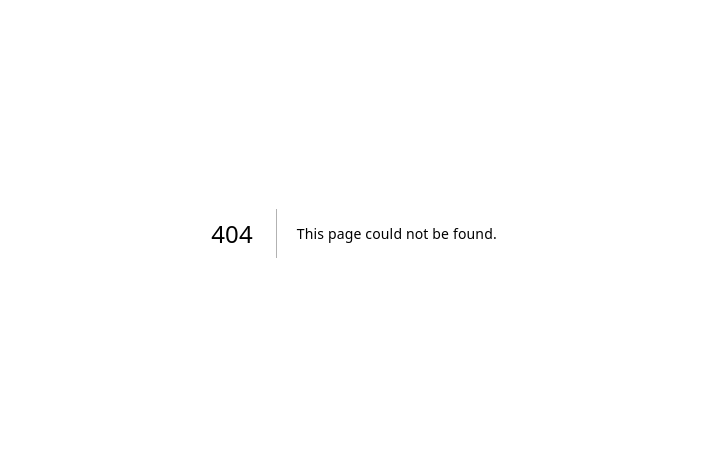
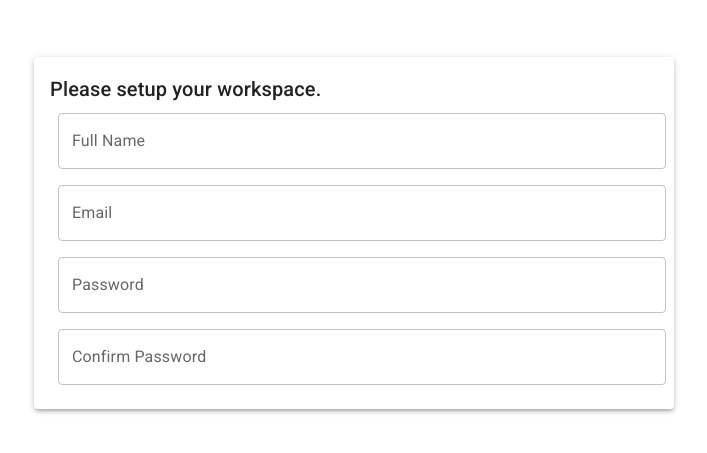
Before and after one commit to haotangio/aiffordable, a Next.js app: page /system/setup in a window 1280 px wide. Before the commit this address had no page. Shown: the part 167-620 px from the top of the page, without its empty margins (286-993 px from the left). Built offline with nearby package versions, Linux system fonts and the light colour scheme.

Commit message:
feat: dummy components

```diff
--- /dev/null
+++ b/packages/design-system/components/PaperCard.tsx
@@ -0,0 +1,9 @@
+import {Paper, PaperProps} from "@mui/material";
+
+export function PaperCard({ children, sx, ...rest }: PaperProps) {
+  return (
+    <Paper {...rest} sx={{ padding: 2, ...sx }} elevation={3}>
+      {children}
+    </Paper>
+  );
+}
--- /dev/null
+++ b/packages/design-system/components/index.ts
@@ -0,0 +1 @@
+export * from './PaperCard';
--- /dev/null
+++ b/packages/design-system/index.ts
@@ -0,0 +1 @@
+export * from './AiffordableRootLayout';
--- a/packages/design-system/index.tsx
+++ /dev/null
@@ -1 +0,0 @@
-export {AiffordableRootLayout} from './AiffordableRootLayout';
--- /dev/null
+++ b/packages/design-system/layouts/FullscreenCenterLayout.tsx
@@ -0,0 +1,9 @@
+import {Box} from "@mui/material";
+
+export function FullscreenCenterLayout({children}: Readonly<{ children: React.ReactNode }>) {
+  return (
+    <Box justifyContent="center" alignItems="center" display="flex" minHeight="100vh" minWidth="100vw">
+      {children}
+    </Box>
+  );
+}
--- /dev/null
+++ b/packages/design-system/layouts/index.ts
@@ -0,0 +1 @@
+export * from './FullscreenCenterLayout';
--- /dev/null
+++ b/packages/system-management/components/KickOffForm.tsx
@@ -0,0 +1,14 @@
+import {Box, TextField} from "@mui/material";
+
+export function KickOffForm() {
+  return (
+    <Box sx={{
+      '& .MuiTextField-root': { m: 1 },
+    }}>
+      <TextField label="Full Name" fullWidth />
+      <TextField label="Email" fullWidth />
+      <TextField label="Password" fullWidth />
+      <TextField label="Confirm Password" fullWidth />
+    </Box>
+  )
+}
--- /dev/null
+++ b/packages/system-management/components/index.ts
@@ -0,0 +1 @@
+export * from './KickOffForm';
--- /dev/null
+++ b/src/app/system/setup/layout.tsx
@@ -0,0 +1,3 @@
+import {FullscreenCenterLayout} from "@aiffordable/design-system/layouts";
+
+export default FullscreenCenterLayout;
--- /dev/null
+++ b/src/app/system/setup/page.tsx
@@ -0,0 +1,12 @@
+import {Typography} from "@mui/material";
+import {KickOffForm} from "@aiffordable/system-management/components";
+import {PaperCard} from "@aiffordable/design-system/components";
+
+export default function SetupPage() {
+  return (
+    <PaperCard sx={{width: { sm: '100%', md: '50%'}}}>
+      <Typography variant="h6">Please setup your workspace.</Typography>
+      <KickOffForm />
+    </PaperCard>
+  );
+}
```
Also changed, not shown: packages/auth/components/index.ts (added).
